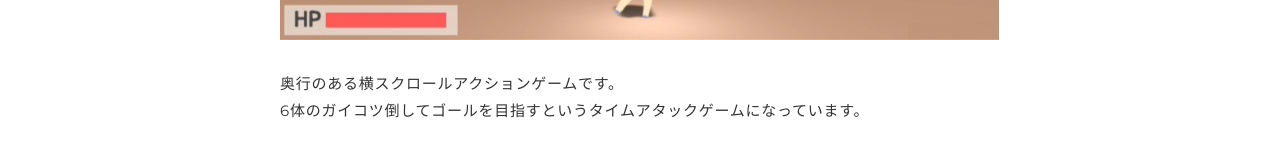
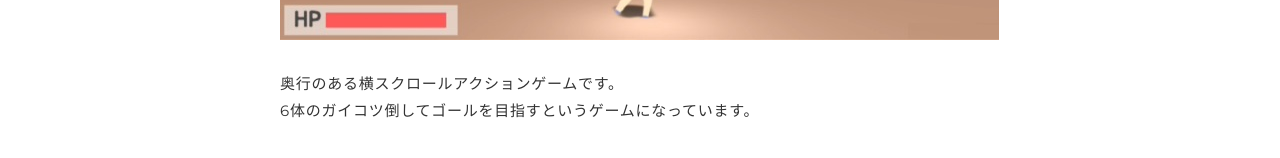
Before and after one commit to igarashic0428/portfolio, a plain HTML site: page index.html in a window 1280 px wide. Shown: the part 642-800 px from the top of the page. Drawn offline with nearby package versions, Linux system fonts and the light colour scheme.

Commit message:
Update index.html

```diff
--- a/index.html
+++ b/index.html
@@ -50,7 +50,7 @@
             </p>
             <p>
               奥行のある横スクロールアクションゲームです。<br>
-              6体のガイコツ倒してゴールを目指すというタイムアタックゲームになっています。
+              6体のガイコツ倒してゴールを目指すというゲームになっています。
             </p>
             <h3>URL：ゲーム</h3>
             <p><a href="https://igarashic0428.github.io/WizYuku_Game/" target="_blank" rel="noopener">https://igarashic0428.github.io/WizYuku_Game</a></p>
```
